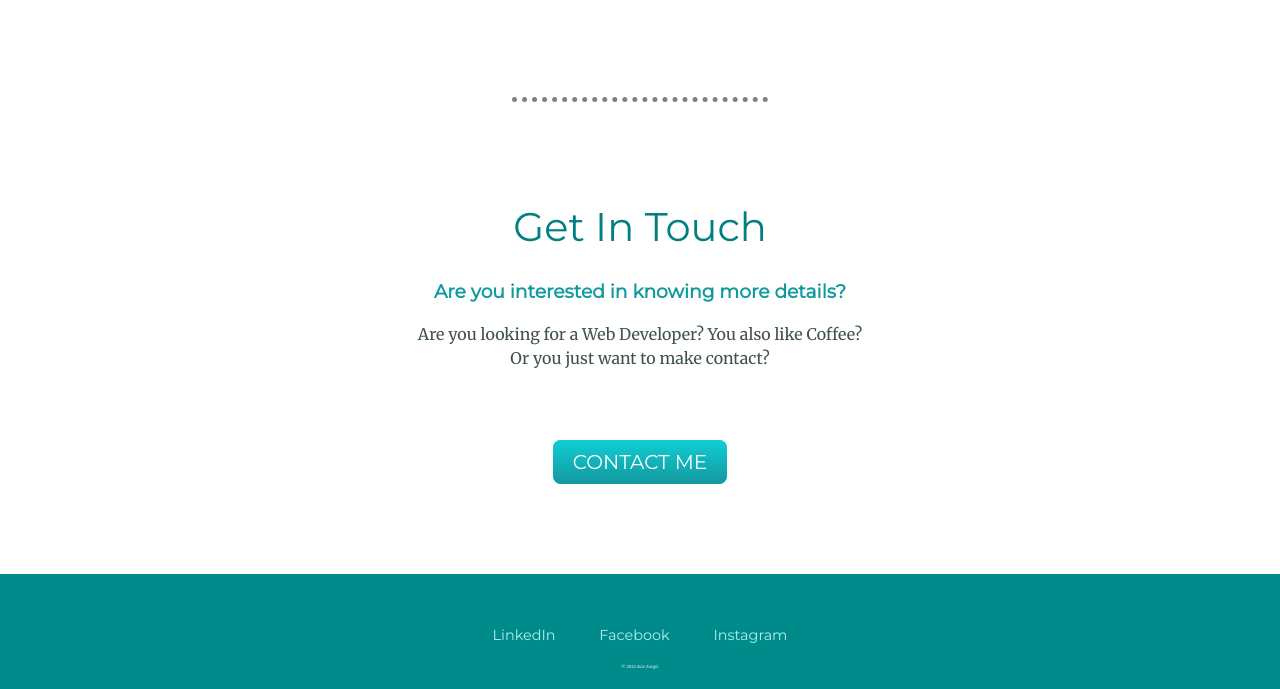
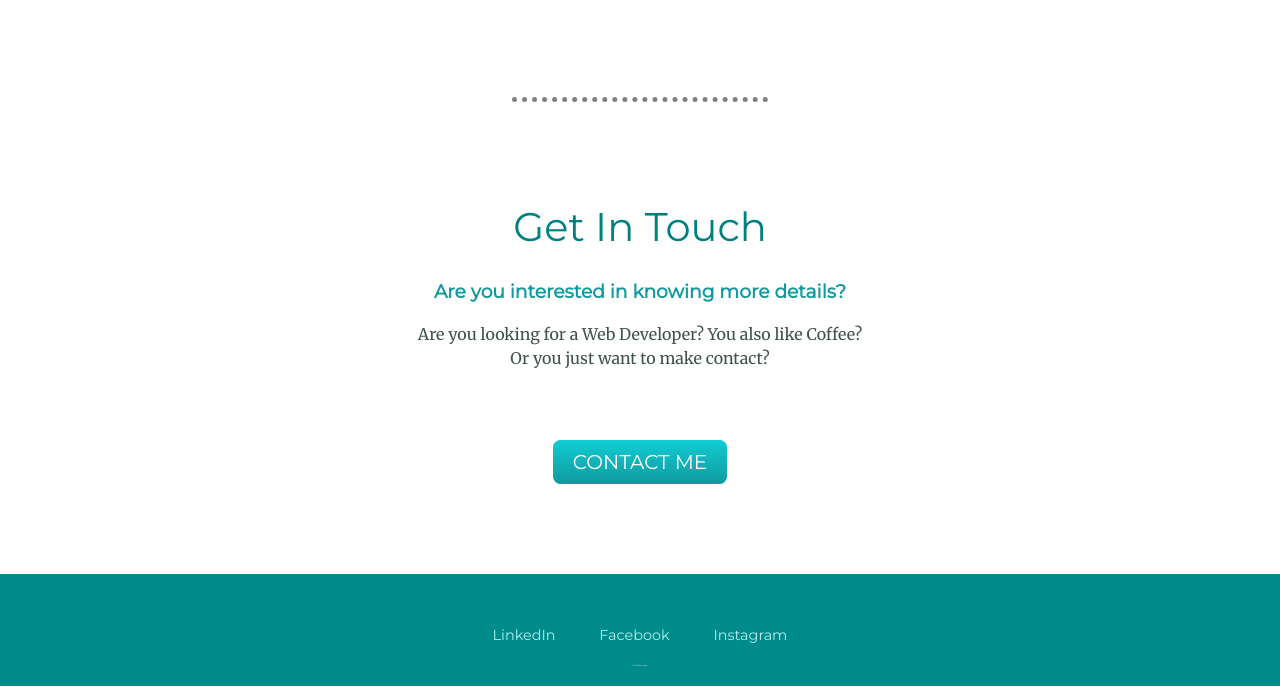
Before and after one commit to avivzurgil/CV1, a plain HTML site: page index.html in a window 1280 px wide. Shown: the part 1884-2573 px from the top of the page. Drawn offline with Linux system fonts and the light colour scheme.

Commit message:
Update styles.css

```diff
--- a/styles.css
+++ b/styles.css
@@ -143,7 +143,7 @@ text-decoration: none;
 }
 
 .My_right {
-font-size: 0.25rem;
+font-size: 0.1rem;
 margin: 20px auto 0;
 color: #EAF6F6;
 }
```
